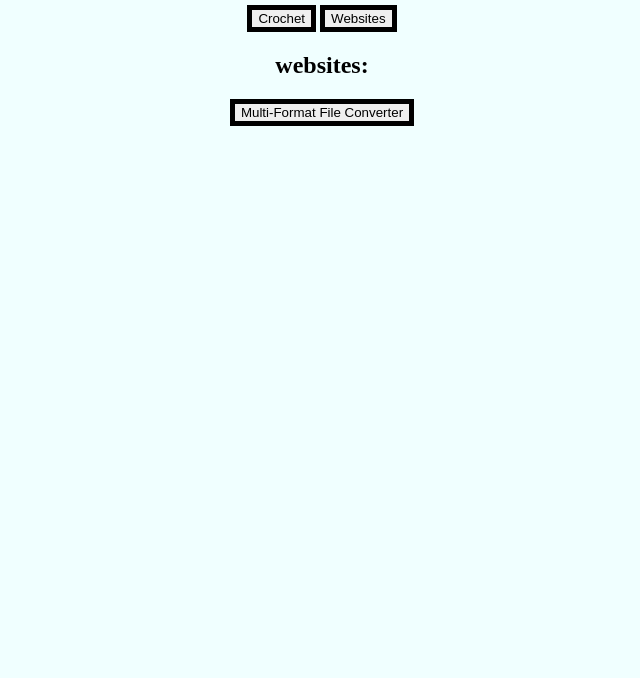
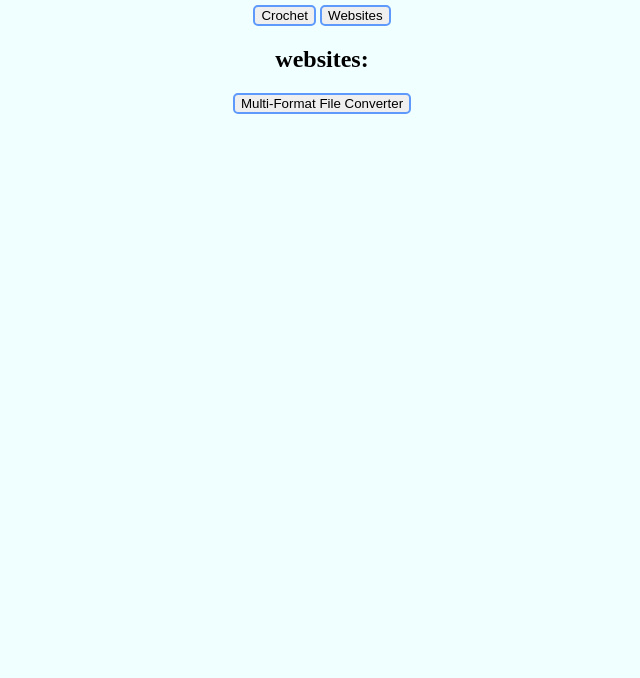
Before and after one commit to Fluff19/TheSillySoft, a website: page index.html in a window 1280 px wide. Shown: the part 122-800 px from the top of the page, without its empty margins (318-958 px from the left). Drawn offline with Linux system fonts and the light colour scheme.

Commit message:
Update index.css

```diff
--- a/css/index.css
+++ b/css/index.css
@@ -18,8 +18,7 @@ section {
   text-align: center;
 }
 button {
-  border: solid 5px;
-  border-radius: 10 px;
+  border: solid 2px #5d9afc;
+  border-radius: 5px;
   border-colour: #000000;
-  background-colour: #5d9afc;
 }
```
